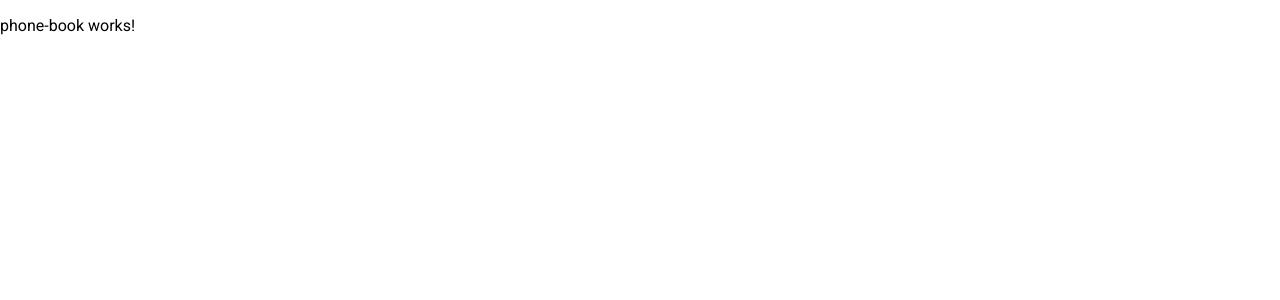
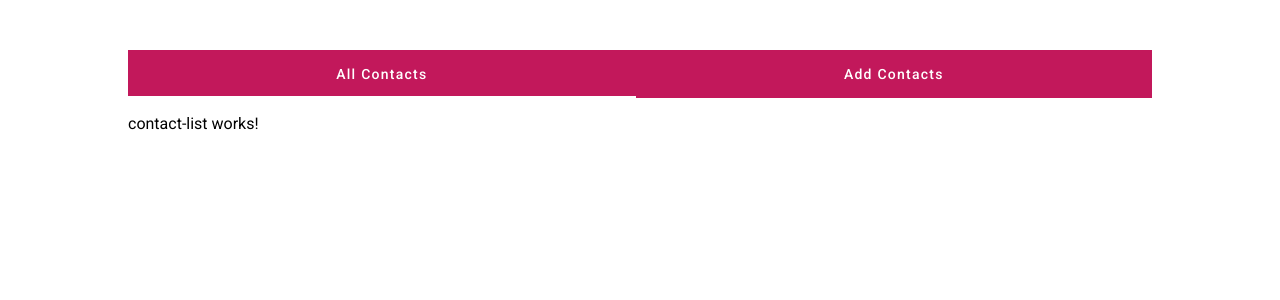
Before and after one commit to korymfargo/angular-phone-book, an Angular app: page / in a window 1280 px wide. Shown: the top 300 px of the page. Built offline with nearby package versions, Linux system fonts and the light colour scheme.

Commit message:
component structure

```diff
--- /dev/null
+++ b/src/app/contact-list/contact-list.component.html
@@ -0,0 +1 @@
+<p>contact-list works!</p>
--- /dev/null
+++ b/src/app/create-contact/create-contact.component.html
@@ -0,0 +1 @@
+<p>create-contact works!</p>
--- a/src/app/phone-book/phone-book.component.html
+++ b/src/app/phone-book/phone-book.component.html
@@ -1 +1,10 @@
-<p>phone-book works!</p>
+<div class="phone-book">
+  <mat-tab-group backgroundColor="primary">
+    <mat-tab label="All Contacts">
+      <app-contact-list />
+    </mat-tab>
+    <mat-tab label="Add Contacts">
+      <app-create-contact />
+    </mat-tab>
+  </mat-tab-group>
+</div>
--- /dev/null
+++ b/src/app/phone-book/phone-book.component.scss
@@ -0,0 +1,5 @@
+.phone-book {
+  max-width: 80vw;
+  margin: auto;
+  margin-top: 50px;
+}
--- a/src/app/phone-book/phone-book.component.ts
+++ b/src/app/phone-book/phone-book.component.ts
@@ -3,7 +3,7 @@ import { Component } from '@angular/core';
 @Component({
   selector: 'app-phone-book',
   templateUrl: './phone-book.component.html',
-  styleUrls: ['./phone-book.component.css']
+  styleUrls: ['./phone-book.component.scss'],
 })
 export class PhoneBookComponent {
 
```
Also changed, not shown: src/app/app.module.ts (+8 -2 lines), src/app/contact-list/contact-list.component.ts (added, +10 -0 lines), src/app/create-contact/create-contact.component.ts (added, +10 -0 lines), src/app/contact-list/contact-list.component.css (added), src/app/create-contact/create-contact.component.css (added), 2 other files (tests, documents, lock files or other folders).
